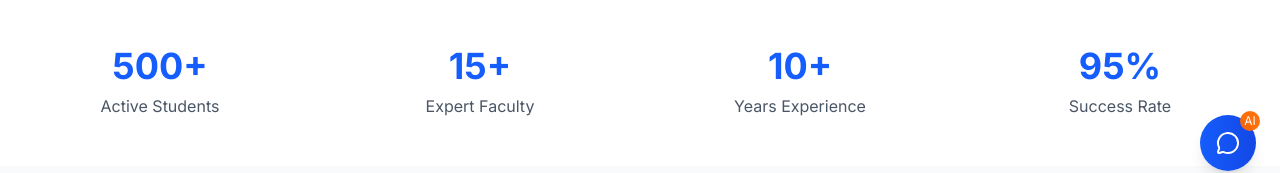
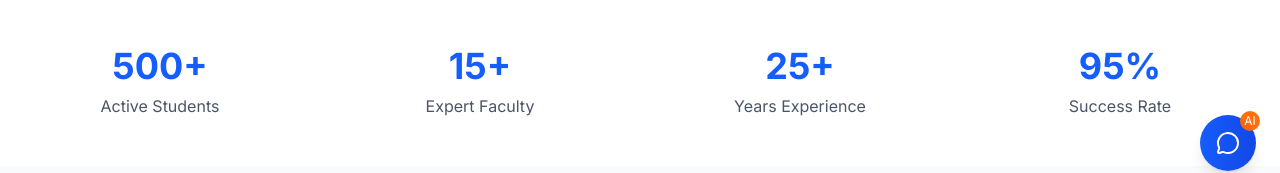
Before and after one commit to Milipatel3110/Sarthak-Group-Tuition-Website, a Next.js app: page / in a window 1280 px wide. Shown: the part 605-778 px from the top of the page. Built offline with nearby package versions, Linux system fonts and the light colour scheme.

Commit message:
home page fixed

```diff
--- a/src/app/page.tsx
+++ b/src/app/page.tsx
@@ -53,7 +53,7 @@
               <div className="text-gray-600">Expert Faculty</div>
             </div>
             <div className="text-center">
-              <div className="text-4xl font-bold text-blue-600 mb-2">10+</div>
+              <div className="text-4xl font-bold text-blue-600 mb-2">25+</div>
               <div className="text-gray-600">Years Experience</div>
             </div>
             <div className="text-center">
```
